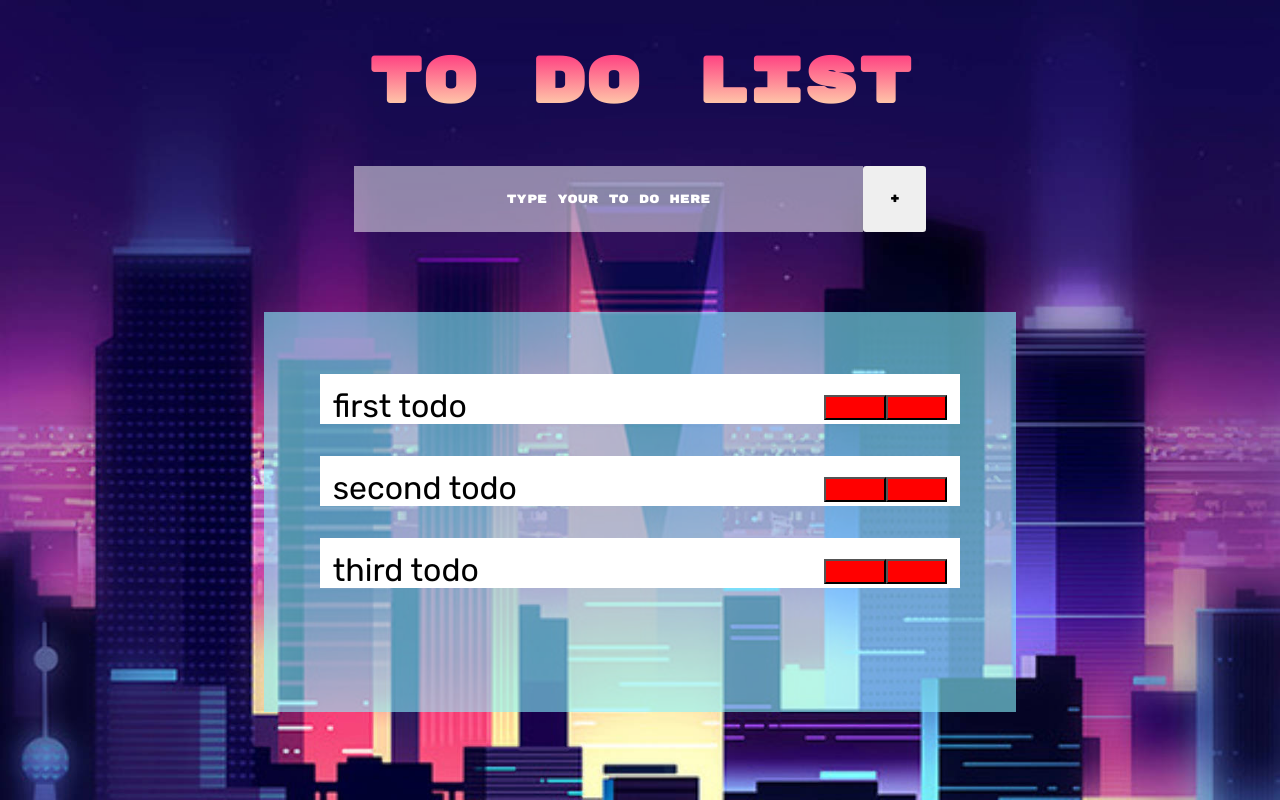
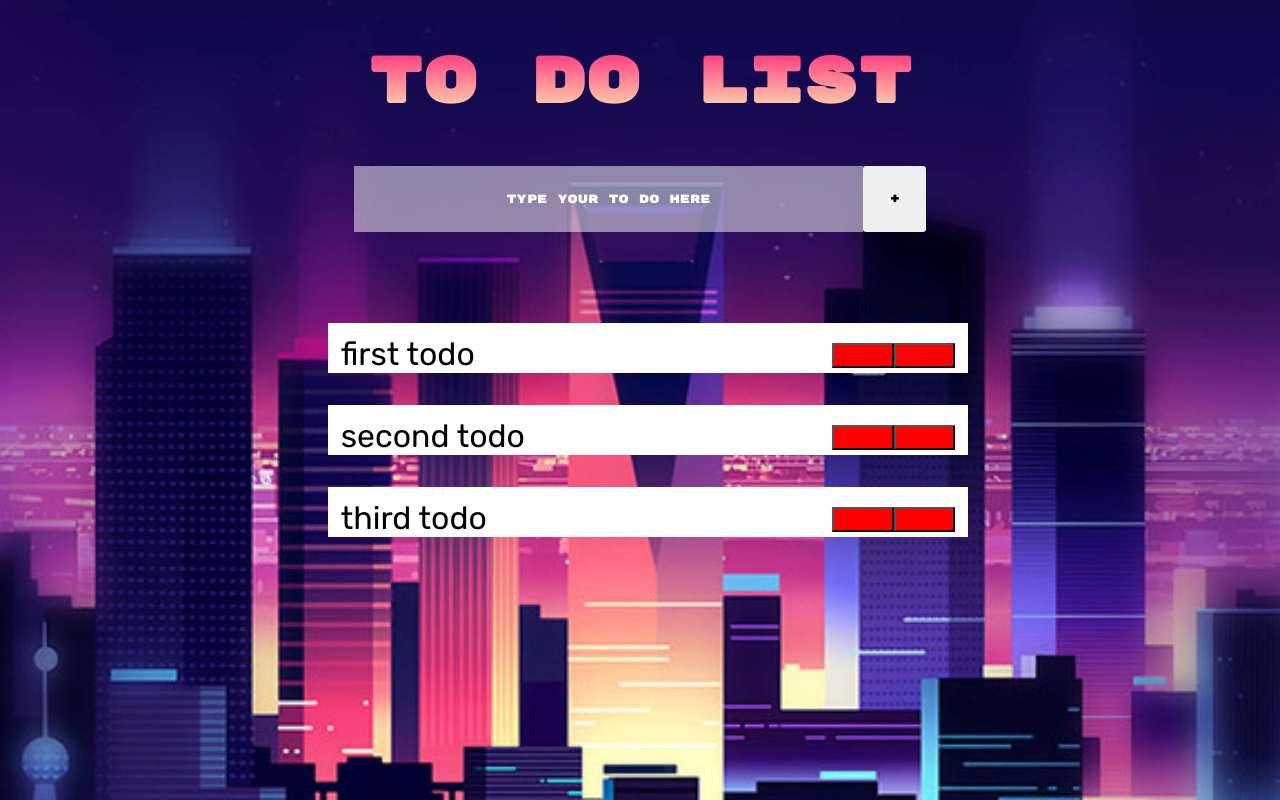
Before and after one commit to fac-12/KNML-ToDoList, a website: page index.html in a window 1280 px wide. Drawn offline with Linux system fonts and the light colour scheme; a web font is replaced by a local one.

Commit message:
added overflow to ul and padding to bottom, delete blue background colour

```diff
--- a/style.css
+++ b/style.css
@@ -19,14 +19,15 @@
 .todo-container {
 display: flex;
 flex-direction: column;
-background: rgba(137, 243, 255, 0.6);
 justify-content: space-around;
 align-items: center;
 flex-wrap: nowrap;
-height: 50vh;
+height: 60vh;
+min-width: 60vw;
 margin-left: 20vw;
 margin-right: 20vw;
-margin-top: 10vh;
+position: fixed;
+bottom: 10vh;
 }
 
 
@@ -34,6 +35,7 @@ ul {
   list-style-type: none;
   margin: 0;
   padding: 0;
+  overflow-y: scroll;
 }
 
 body {
```
